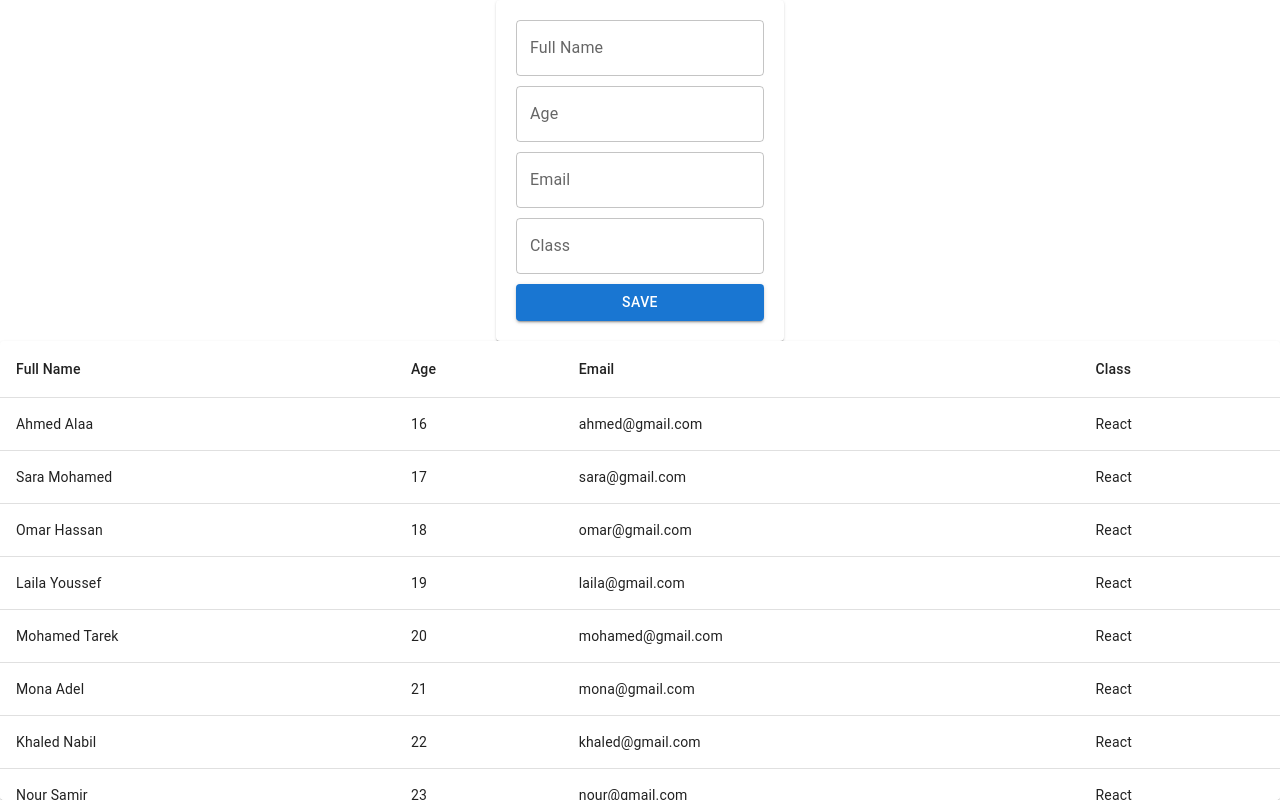
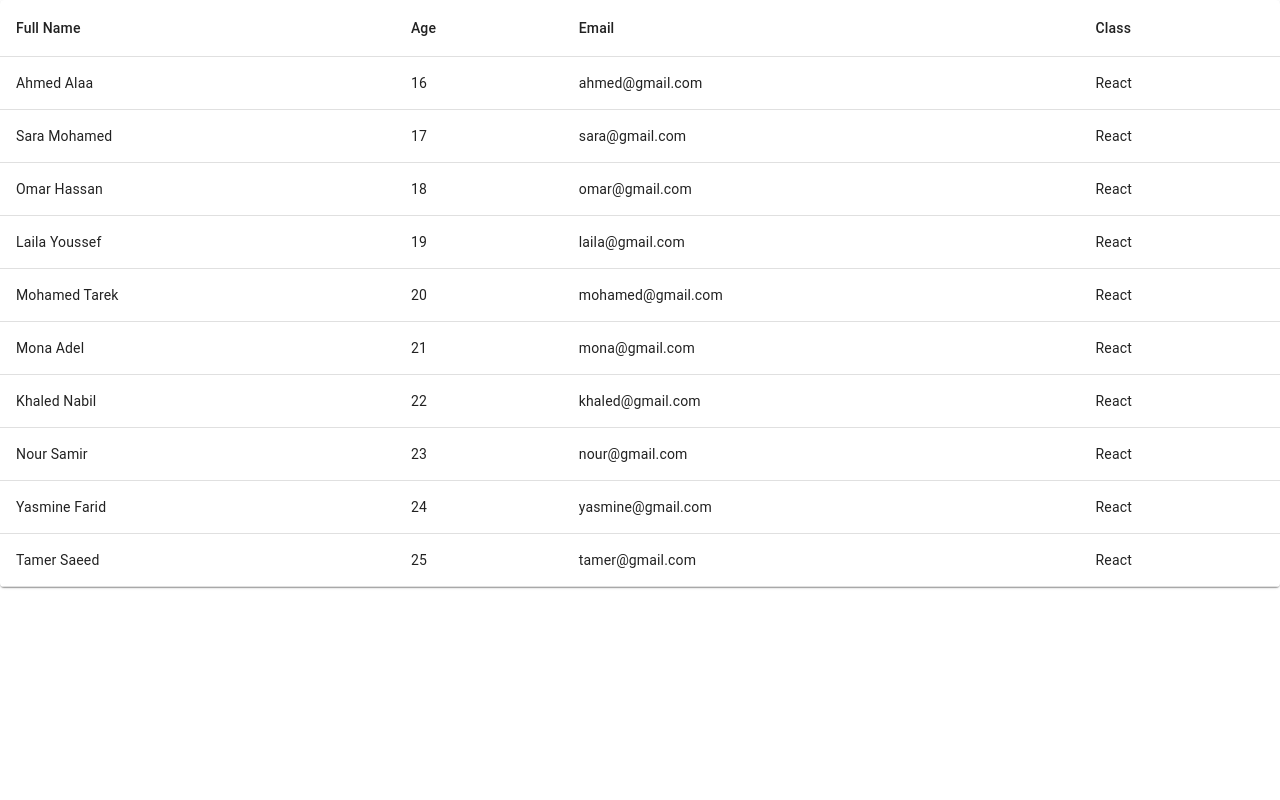
Before and after one commit to AhmedAlaaEzzt/react-18, a React (Vite) app: page / in a window 1280 px wide. Built offline with nearby package versions, Linux system fonts and the light colour scheme.

Commit message:
00018 Starting point

```diff
--- a/src/App.tsx
+++ b/src/App.tsx
@@ -1,13 +1,7 @@
-import { StudentForm } from "./components/StudentForm";
 import { StudentTable } from "./components/StudentTable";
 
 function App() {
-  return (
-    <div className="w-screen h-screen flex flex-col justify-center items-center">
-      <StudentForm />
-      <StudentTable />
-    </div>
-  );
+  return <StudentTable />;
 }
 
 export default App;
```
